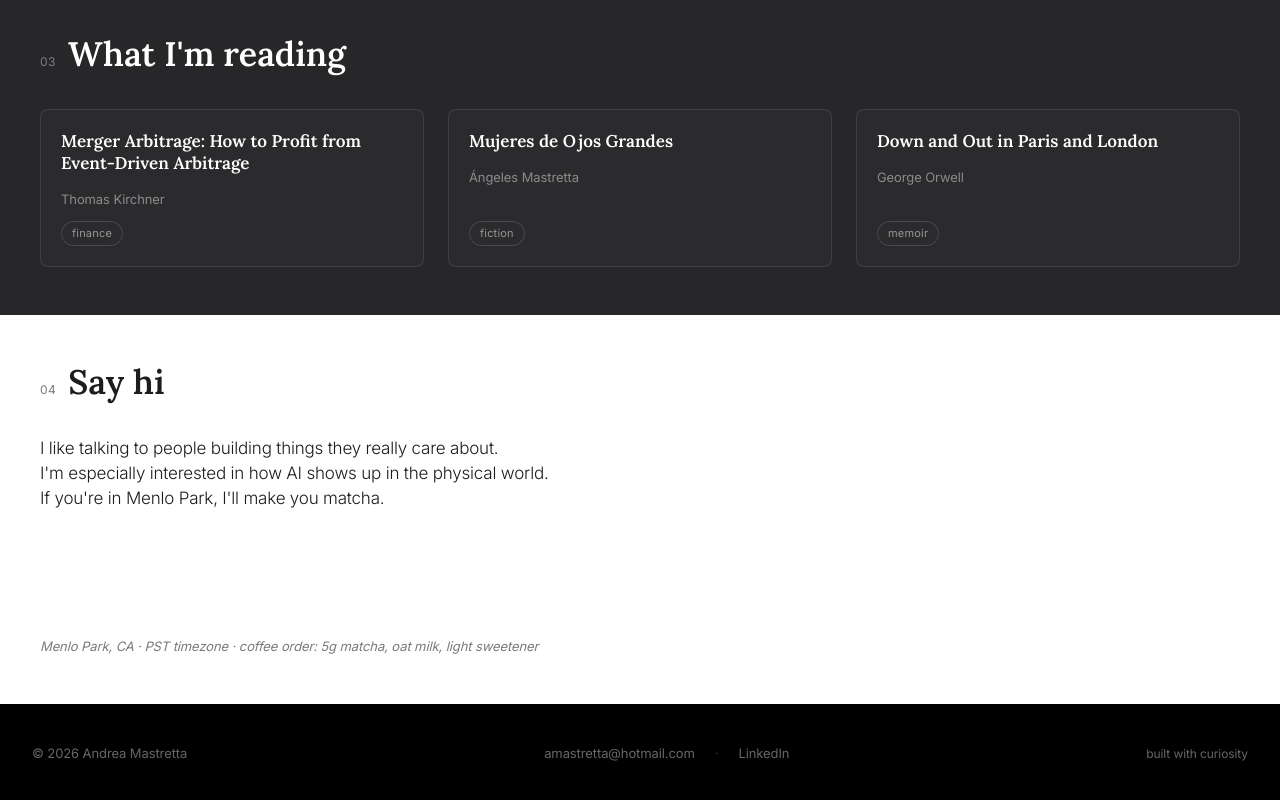
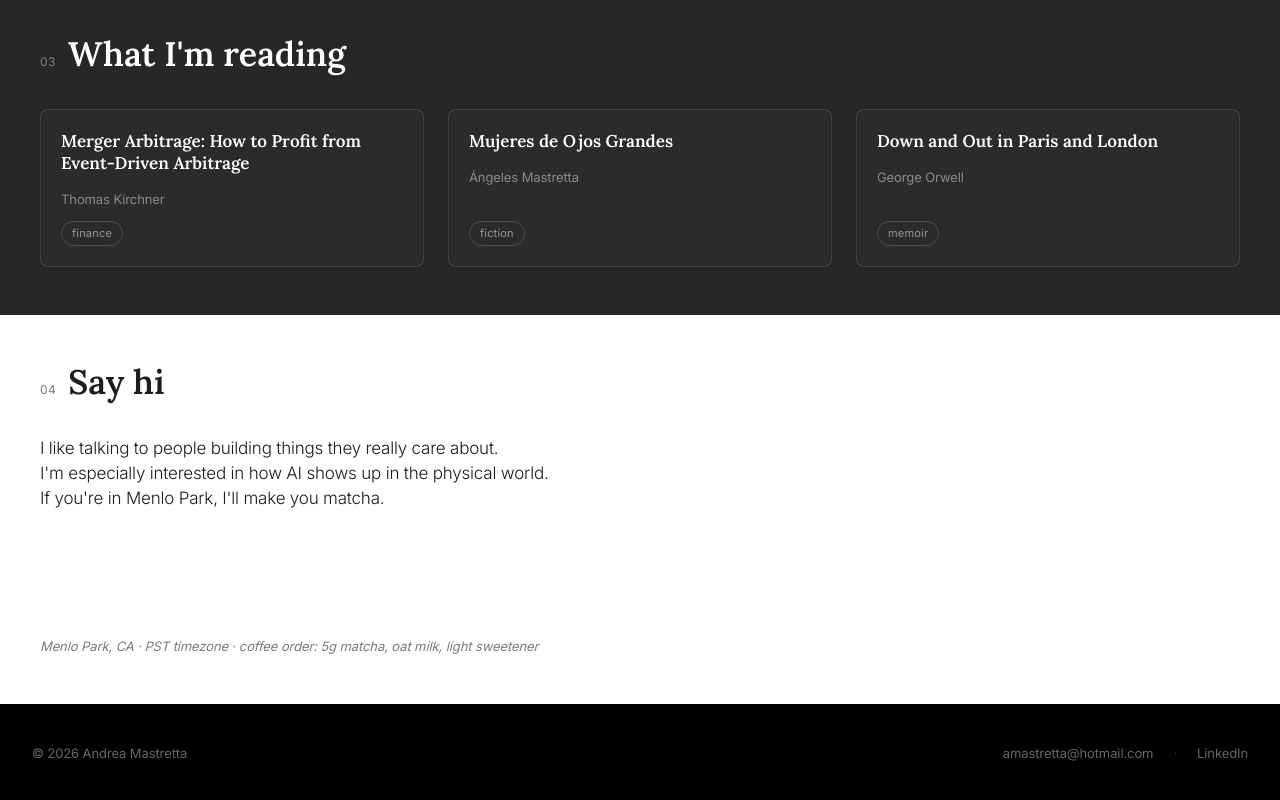
Before and after one commit to amastretta11/webdesign, a Next.js app: page / in a window 1280 px wide. Shown: the part 1792-2592 px from the top of the page. Built offline with nearby package versions, Linux system fonts and the light colour scheme.

Commit message:
remove "built with curiosity" tag from footer
Co-Authored-By: Claude Opus 4.7 (1M context) <noreply@anthropic.com>

```diff
--- a/components/Footer.tsx
+++ b/components/Footer.tsx
@@ -24,7 +24,6 @@ export default function Footer() {
           LinkedIn
         </a>
       </div>
-      <span className="text-[12px] tracking-[-0.1px]">built with curiosity</span>
     </footer>
   );
 }
```
